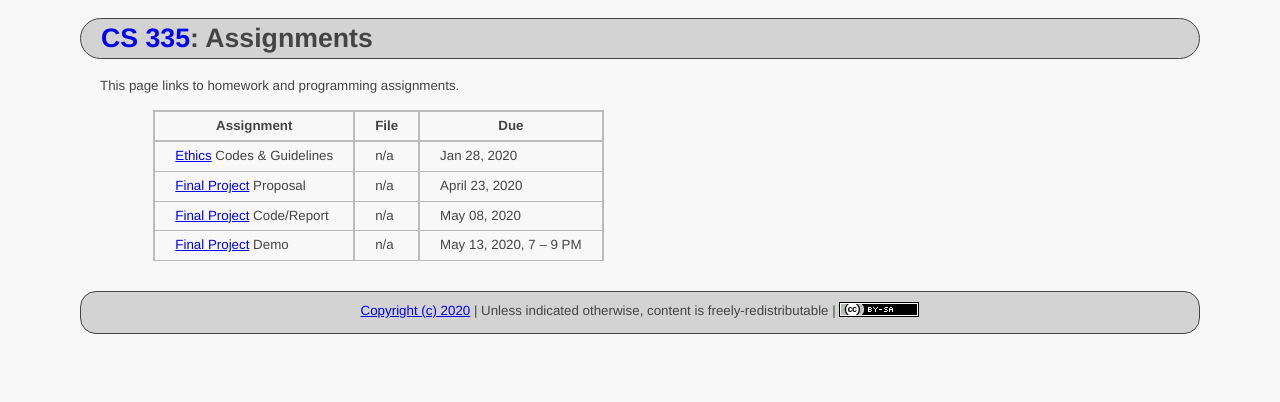
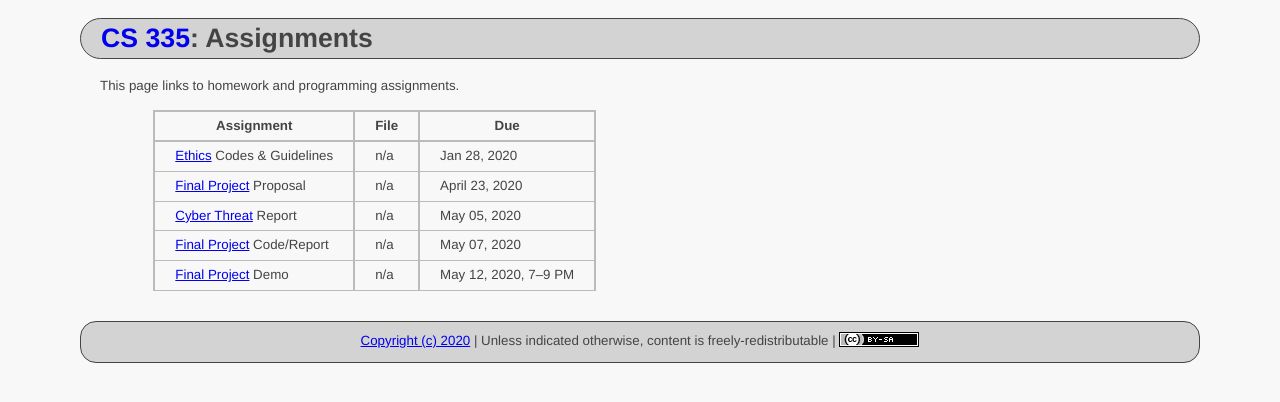
Before and after one commit to ycpcs/cs335-spring2020, a Jekyll site: the page built from assignments/index.md, in a window 1280 px wide. Shown: the top 402 px of the page. Built offline with Jekyll 4.4.1, drawn with Linux system fonts in a browser that asks for light colours.

Commit message:
Update index.md

```diff
--- a/assignments/index.md
+++ b/assignments/index.md
@@ -10,5 +10,6 @@ This page links to homework and programming assignments.
 > ---------- | ---- | ---
 > [Ethics](ethics.html) Codes & Guidelines | n/a | Jan 28, 2020
 > [Final Project](project.html) Proposal | n/a | April 23, 2020
-> [Final Project](project.html) Code/Report | n/a | May 08, 2020
-> [Final Project](project.html) Demo | n/a | May 13, 2020, 7 &ndash; 9 PM
+> [Cyber Threat](cybercrime.html) Report | n/a | May 05, 2020
+> [Final Project](project.html) Code/Report | n/a | May 07, 2020
+> [Final Project](project.html) Demo | n/a | May 12, 2020, 7&ndash;9 PM
```
